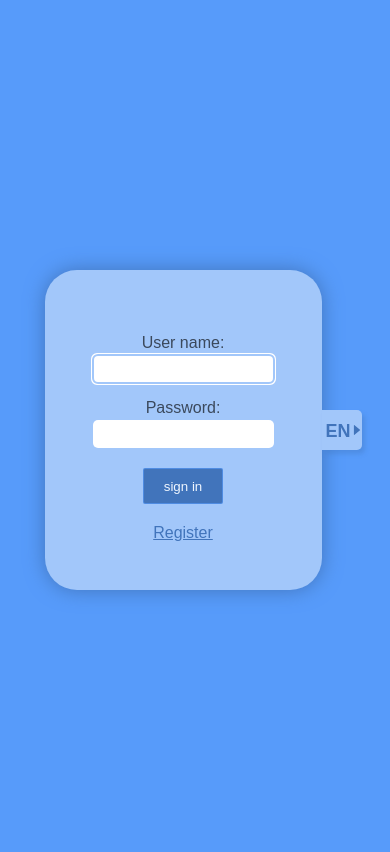
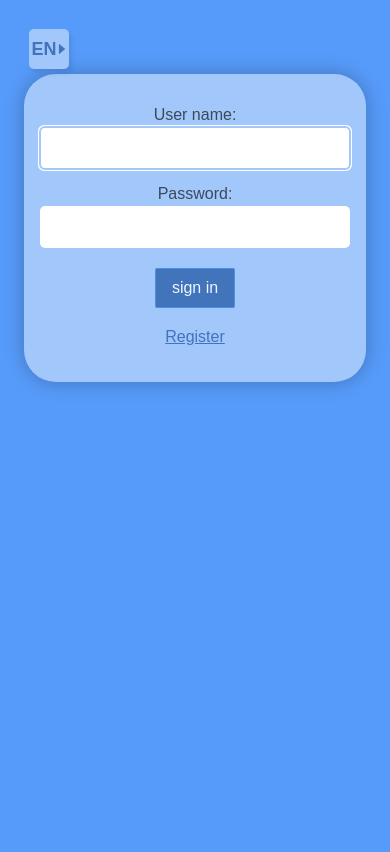
Before and after one commit to ImHereByChance/MonthsWeb, a Django app: page /accounts/login/ in a window 390 px wide. After the commit the page ends 390 px from the top, so only its background shows below. Run offline with Django 3.2, Linux system fonts and the light colour scheme.

Commit message:
adaptive layout on the register and login pages added

```diff
--- a/MonthsWeb/MonthsWeb/settings.py
+++ b/MonthsWeb/MonthsWeb/settings.py
@@ -47,7 +47,7 @@ ROOT_URLCONF = 'MonthsWeb.urls'
 TEMPLATES = [
     {
         'BACKEND': 'django.template.backends.django.DjangoTemplates',
-        'DIRS': [os.path.join(BASE_DIR, 'taskmanager/templates')],
+        'DIRS': [],
         'APP_DIRS': True,
         'OPTIONS': {
             'context_processors': [
--- a/MonthsWeb/taskmanager/models.py
+++ b/MonthsWeb/taskmanager/models.py
@@ -98,5 +98,5 @@ class UserProfile(models.Model):
 
     # standard Django User model as foreign key
     user = models.OneToOneField(User, on_delete=models.CASCADE, null=False)
-    # the interface language that has been explicitly set by the user
+    # the language of the user interface
     language = models.CharField(max_length=20, blank=True)
--- a/MonthsWeb/taskmanager/services/dbservice.py
+++ b/MonthsWeb/taskmanager/services/dbservice.py
@@ -146,9 +146,10 @@ class DatabaseHandler:
         """ Creates an entry in the "Completion" table if
         task_dict['completion'] have a value (it must be a datetime str
         formated as "2020-01-01 00:00:00"). If
-        task_dict['completion'] == False deletes appropriate entry
+        task_dict['completion'] == False, deletes appropriate entry
         about task complition.
         """
+
         task_id = task_dict['id']
         completion = task_dict['completion']
         task_date = timezone.datetime.fromisoformat(task_dict['date'])
@@ -160,7 +161,7 @@ class DatabaseHandler:
         else:
             try:
                 Completion.objects.filter(
-                    date_completed__date=task_date.date(),
+                    date_completed__date=task_date,
                     related_task_id=task_id).delete()
             except Completion.DoesNotExist:
                 pass
--- a/MonthsWeb/taskmanager/static/taskmanager/style/authpages.css
+++ b/MonthsWeb/taskmanager/static/taskmanager/style/authpages.css
@@ -22,6 +22,7 @@ body {
     justify-content: center;
     background: #579BFA;
 }
+
 html {
     height: 100%;
     width: 100%;
@@ -35,10 +36,11 @@ html {
     border-radius: 2rem;
     box-shadow: 0px 0px 20px 0px var(--additdark);
 }
+
 input[type="submit"] {
     align-self: center;
     height: 36px;
-    width: 80px;
+    min-width: 80px;
     display: flex;
     align-items: center;
     justify-content: center;
@@ -58,7 +60,7 @@ label {
     margin-bottom: 3px;
 }
 input {
-    min-height: 26px;
+    height: 26px;
     border-radius: 5px;
     border: 0px;
     outline-color: #a2c7fa;
@@ -66,9 +68,10 @@ input {
 }
 input[type="submit"] {
     margin-top: 20px;
+    padding: 0px 5px;
 }
 a {
-    margin: auto;
+    align-self: center;
     margin-top: 20px;
     color: #4174bb;
 }
@@ -79,7 +82,7 @@ ul.errorlist.nonfield {
     padding: 0;
     margin: 0;
     max-width: 200px;
-    text-align: justify;
+    text-align: center;
     margin-top: 1rem;
     color: darkred;
 }
@@ -103,6 +106,9 @@ ul.errorlist {
 	font-weight: bold;
 	border-radius: 0px 5px 5px 0px;
 	box-shadow: 3px 4px 4px 0px #4174bb57;
+	display: flex;
+	justify-content: center;
+	align-items: center;
 	position: relative;
 }
 .set-user-language:hover {
@@ -119,6 +125,7 @@ ul.errorlist {
     z-index: 1;
     top: 0px;
     right: -120px;
+    box-shadow: 3px 4px 4px 0px #4174bb57;
 }
 .dropdown-item {
     color: var(--additdark);
@@ -142,10 +149,6 @@ ul.errorlist {
 }
 
 .lang-tag {
-    position: relative;
-    top: 11px;
-    left: 4px;
-    z-index: 2;
     color: var(--additdark);
     font-weight: 600;
 }
@@ -153,10 +156,10 @@ ul.errorlist {
 .arrow-icon {
     width: 10px;
     height: 10px;
-    position: relative;
-    top: -12px;
-    left: 30px;
-    z-index: 1;
+    /* position: relative; */
+    /* top: -12px; */
+    /* left: 30px; */
+    /* z-index: 1; */
 }
 
 .arrow-icon path {fill: var(--additdark);}
@@ -164,31 +167,67 @@ ul.errorlist {
 /* MEDIA QUERIES */
 
 /*Small devices (landscape phones, 576px and up)*/
-@media (min-width: 576px) {
+@media (max-width: 576px) {
+
+    body {
+        height: auto;
+        width: auto;
+        flex-direction: column-reverse;
+        align-items: stretch;
+        padding: 1rem;
+    }
+
+    form.main-form {
+        padding: 1rem;
+        justify-content: center;
+        align-items: stretch;
+    }
+
+    a {
+        margin: 20px;
+    }
+
+    input {
+        min-height: 40px;
+        font-size: larger;
+    }
+
+    input[type="submit"] {
+    	font-size: inherit;
+    }
+
+    .set-user-language {
+        border-radius: 5px;
+        margin: 5px;
+    }
+
+    ul.errorlist.nonfield {
+    align-self: center;
+    }
 
 }
 
 /* Vertical mobile screen(minimum) */
-@media (min-width: 320px) {
+@media (max-width: 320px) {
 
 }
 
 /*Medium devices (tablets, 768px and up)*/
-@media (min-width: 768px) {
+@media (max-width: 768px) {
 
 }
 
 /*Large devices (desktops, 992px and up)*/
-@media (min-width: 992px) {
+@media (max-width: 992px) {
 
 }
 
 /*X-Large devices (large desktops, 1200px and up)*/
-@media (min-width: 1200px) {
+@media (max-width: 1200px) {
 
 }
 
 /*XX-Large devices (larger desktops, 1400px and up)*/
-@media (min-width: 1400px) {
+@media (max-width: 1400px) {
 
 }
--- a/MonthsWeb/taskmanager/templates/registration/login.html
+++ b/MonthsWeb/taskmanager/templates/registration/login.html
@@ -5,14 +5,14 @@
 <!DOCTYPE html>
 <html>
 <head>
+    <meta charset="utf-8">
+    <meta http-equiv="X-UA-Compatible" content="IE=edge">
+    <meta name="viewport" content="width=device-width,initial-scale=1">
+
 	<title>{% translate "login page" %}</title>
     <link rel="stylesheet" type="text/css" href="{% static 'taskmanager/style/authpages.css' %}">
 </head>
 <body>
-
-{% block testblock %}
-{% endblock testblock %}
-
 
     <form method="post" action="{% url 'login' %}" class="main-form">
         {% csrf_token %}
--- a/MonthsWeb/taskmanager/templates/registration/register.html
+++ b/MonthsWeb/taskmanager/templates/registration/register.html
@@ -5,6 +5,10 @@
 
 <html>
 <head>
+    <meta charset="utf-8">
+    <meta http-equiv="X-UA-Compatible" content="IE=edge">
+    <meta name="viewport" content="width=device-width,initial-scale=1">
+
     <title>{% translate "registration page" %}</title>
     <link rel="stylesheet" type="text/css" href="{% static 'taskmanager/style/authpages.css' %}">
 </head>
```
Also changed, not shown: MonthsWeb/taskmanager/static/taskmanager/style/main.css (+21 -10 lines), MonthsWeb/db.sqlite3 (added).
